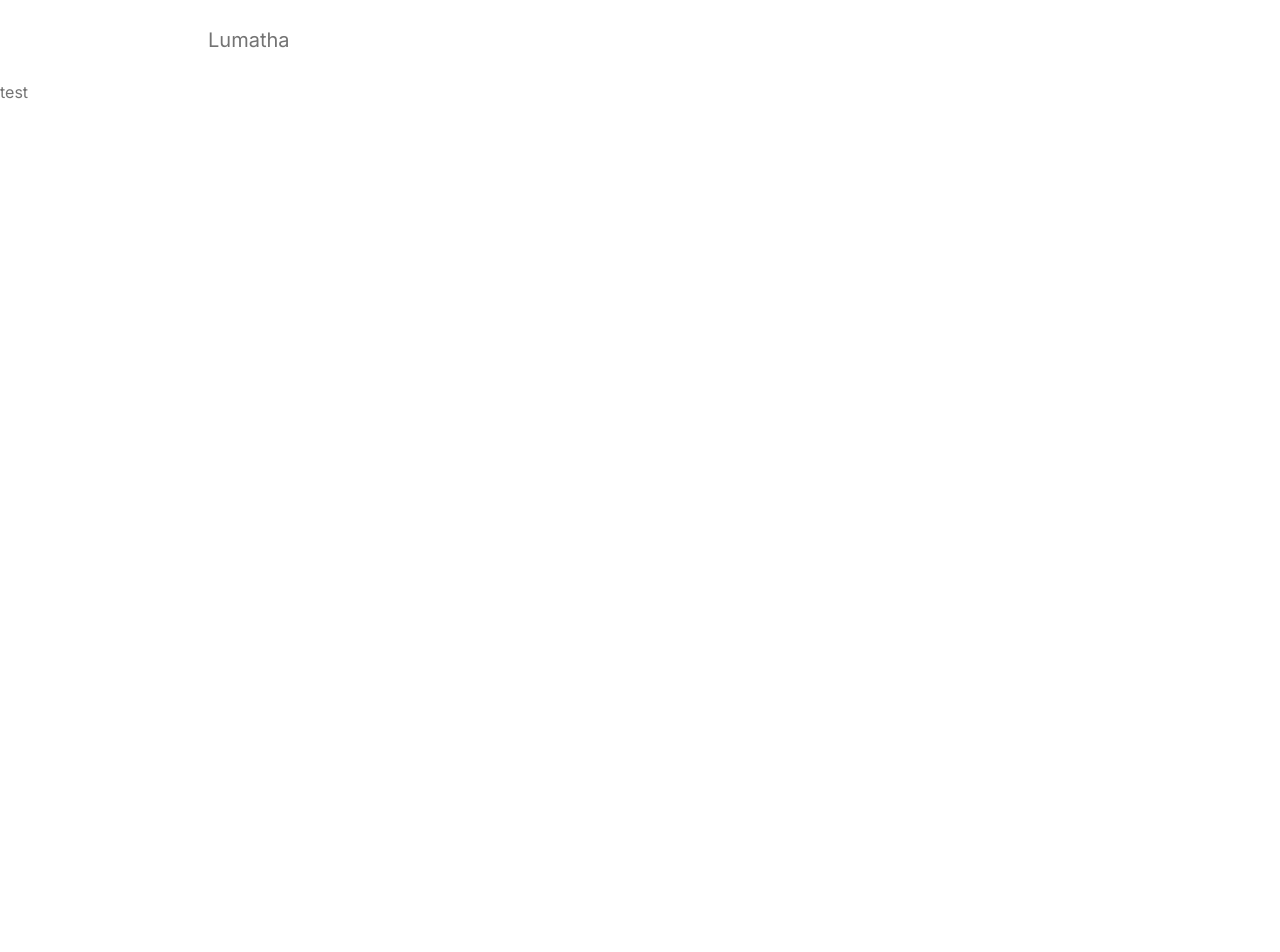
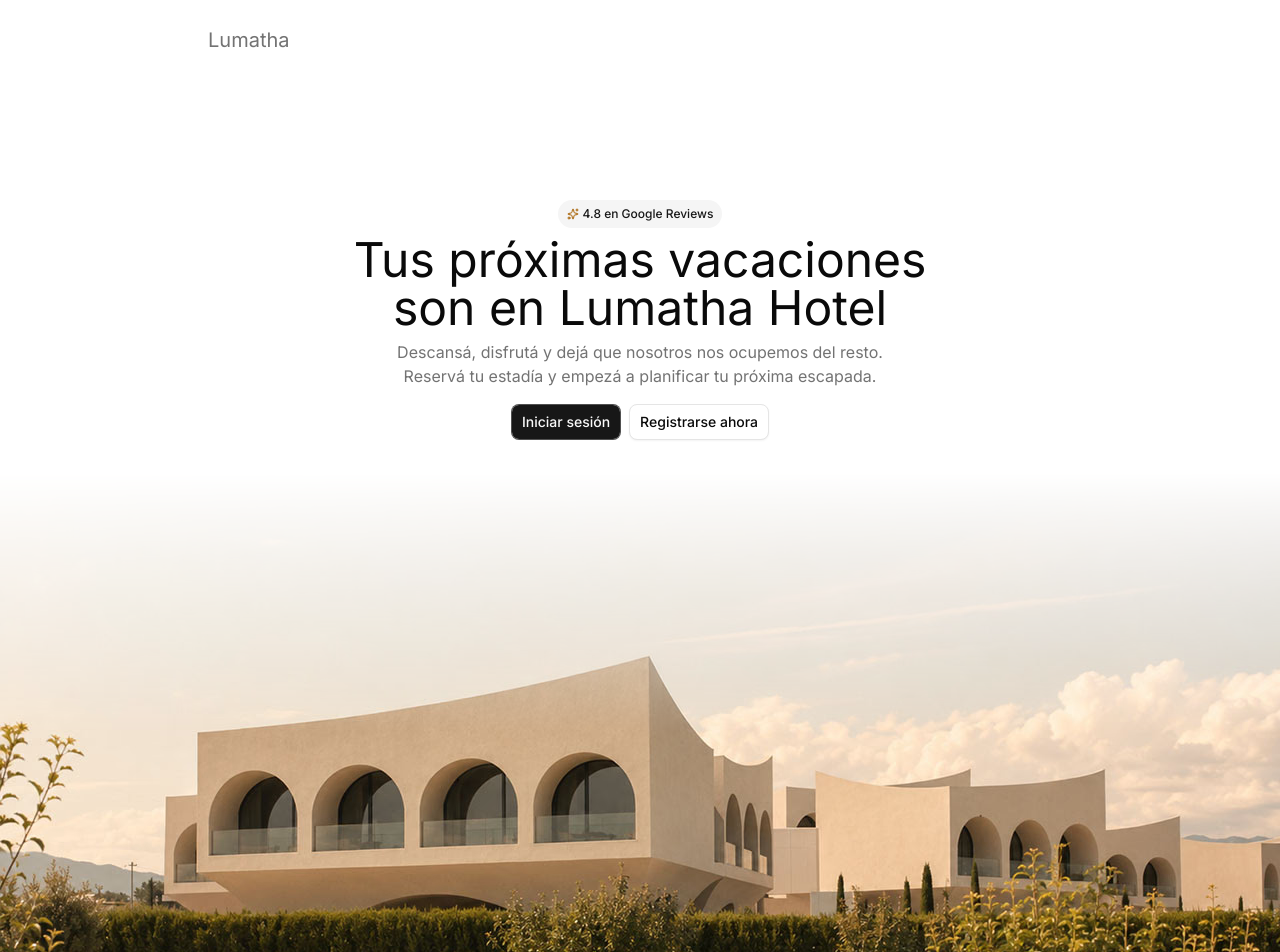
Before and after one commit to lautaromarin10/trabajo_final_integrador_UTN, a Next.js app in the folder frontend/: page / in a window 1280 px wide. Shown: the top 952 px of the page. Before the commit the page ends 800 px from the top, so only its background shows below. Built offline with nearby package versions, Linux system fonts and the light colour scheme.

Commit message:
[FRONT]feat(hero): Hero + CTA implementado

```diff
--- a/frontend/app/page.tsx
+++ b/frontend/app/page.tsx
@@ -1,7 +1,39 @@
+import { Badge } from "@/components/ui/badge";
+import { Button } from "@/components/ui/button";
+import { Stars } from "lucide-react";
+import Image from "next/image";
+
 export default function Home() {
   return (
-    <div>
-      <p>test</p>
-    </div>
+    <section className="min-h-[calc(100vh-5rem)] max-w-[1920px] flex flex-col justify-between items-center">
+      <div className="flex items-center justify-center container mx-auto mt-30">
+        <div className="flex flex-col items-center text-center max-w-prose">
+          <Badge variant={"secondary"} className="mb-2">
+            <Stars className="text-yellow-700" /> 4.8 en Google Reviews
+          </Badge>
+          <h1 className="title-xxl xl:text-5xl mb-2 text-balance">
+            Tus próximas vacaciones son en Lumatha Hotel
+          </h1>
+          <p className="text-pretty">
+            Descansá, disfrutá y dejá que nosotros nos ocupemos del resto.
+          </p>
+          <p className="text-pretty">
+            Reservá tu estadía y empezá a planificar tu próxima escapada.
+          </p>
+          <div className="mt-4 flex flex-row flex-wrap gap-2">
+            <Button>Iniciar sesión</Button>
+            <Button variant={"outline"}>Registrarse ahora</Button>
+          </div>
+        </div>
+      </div>
+      <Image
+        src={"/alaverdi.jpg"}
+        width={1920}
+        height={1080}
+        alt="Alaverdi Hero Image"
+        loading="eager"
+        className="mt-8 mask-t-from-85 object-cover min-h-100 sm:max-h-140 sm:min-h-150"
+      />
+    </section>
   );
 }
```
Also changed, not shown: frontend/public/alaverdi.jpg (added).
